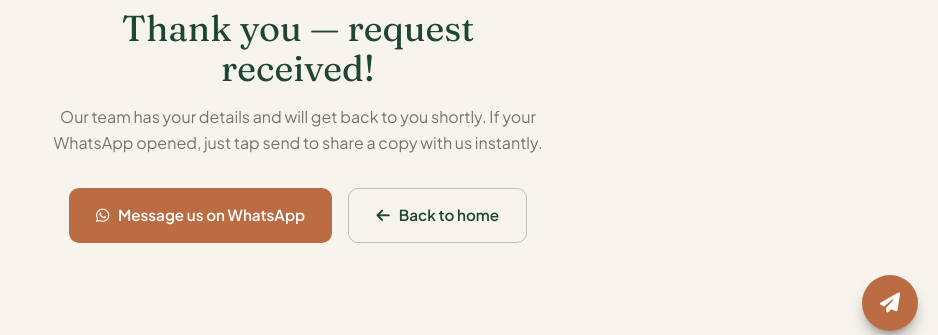
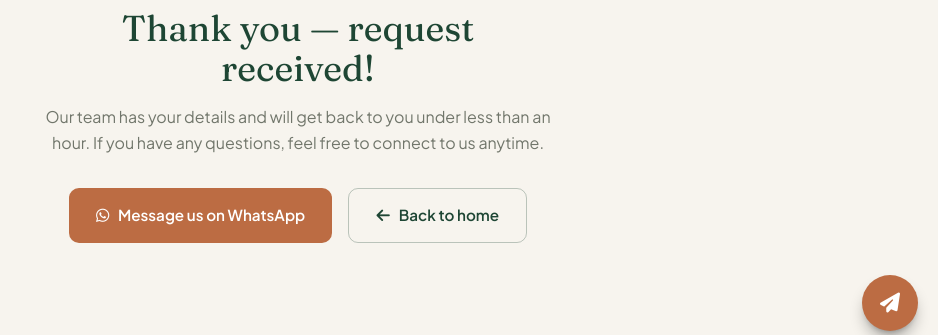
Before and after one commit to Sarthaksm07/Travel, a Django app: page /thank-you/ in a window 1280 px wide. Shown: the part 313-648 px from the top of the page, without its empty margins (342-1280 px from the left). Run offline with Django 5.2, Linux system fonts and the light colour scheme; data comes from the database, SQL or seed files in the repository; data that the repository does not hold is empty; some libraries are stand-ins or nearby versions.

Commit message:
fix: fixed the banner

```diff
--- a/templates/pages/thank-you.html
+++ b/templates/pages/thank-you.html
@@ -9,7 +9,7 @@
     <div class="max-w-xl mx-auto px-4 sm:px-6 lg:px-8 text-center">
         <div class="w-20 h-20 mx-auto rounded-full bg-forest/10 grid place-items-center text-forest text-4xl mb-6"><i class="fas fa-circle-check"></i></div>
         <h1 class="font-display text-3xl sm:text-4xl font-600 text-forest mb-4">Thank you — request received!</h1>
-        <p class="text-stone leading-relaxed mb-8">Our team has your details and will get back to you shortly. If your WhatsApp opened, just tap send to share a copy with us instantly.</p>
+        <p class="text-stone leading-relaxed mb-8">Our team has your details and will get back to you under less than an hour. If you have any questions, feel free to connect to us anytime.</p>
         <div class="flex flex-col sm:flex-row gap-4 justify-center">
             <a href="https://wa.me/{{ wa }}" target="_blank" rel="noopener" class="btn btn-clay"><i class="fab fa-whatsapp"></i> Message us on WhatsApp</a>
             <a href="{% url 'core:home' %}" class="btn btn-ghost"><i class="fas fa-arrow-left"></i> Back to home</a>
```
